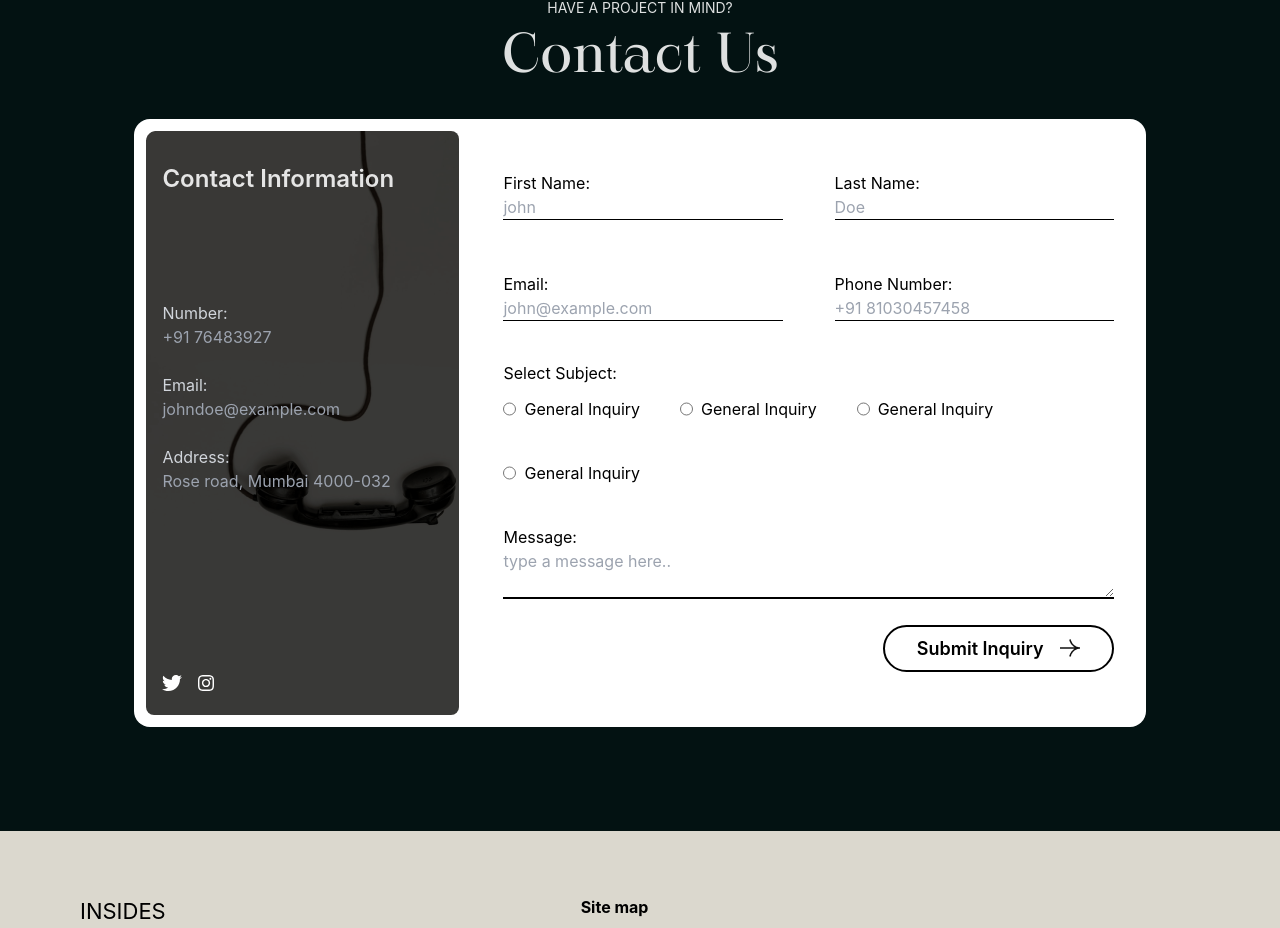
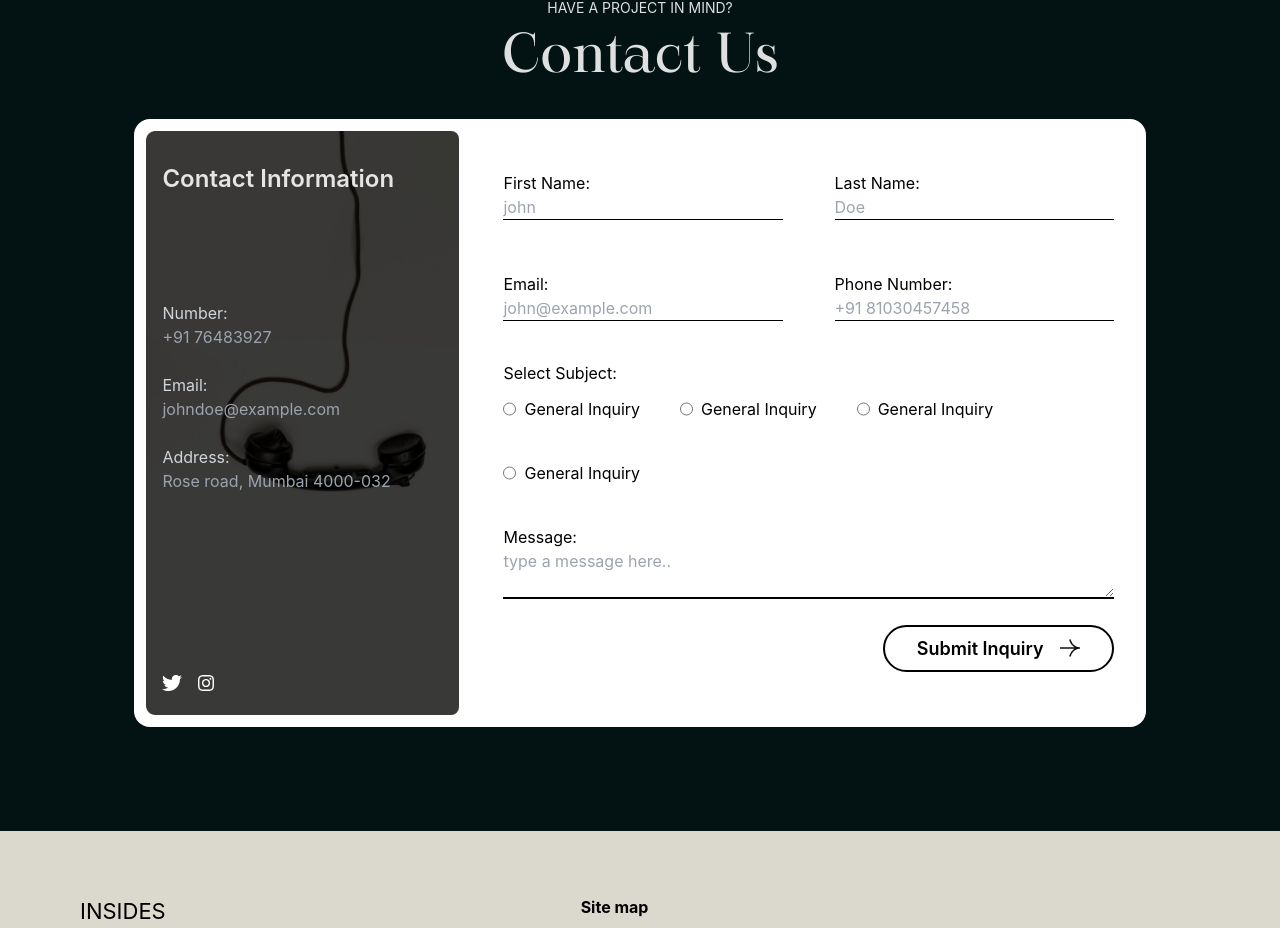
Before and after one commit to NidhiiJ/Insides_website, a React (Vite) app: page / in a window 1280 px wide. Shown: the part 4476-5404 px from the top of the page. Built offline with nearby package versions, Linux system fonts and the light colour scheme.

Commit message:
styles changes

```diff
--- a/src/components/ContactUs.tsx
+++ b/src/components/ContactUs.tsx
@@ -17,7 +17,7 @@ const ContactUs:React.FC<ContactUsProps>  = ({setName}) => {
       </div>
       <div className=" lg:h-[38em] lg:w-[80%] bg-white rounded-2xl grid grid-rows-auto md:grid-cols-3">
         <div id='contact-card' className=" h-full w-full p-3">
-          <div className="bg-contactus-image h-full w-full rounded-lg flex flex-col gap-5 items-start p-2">
+          <div className="bg-contactus-image bg-cover h-full w-full rounded-lg flex flex-col gap-5 items-start p-2">
             <div className=" md:block md:basis-1/4 pl-2 pt-6 font-semibold text-lg md:text-2xl">
               Contact Information
             </div>
--- a/src/components/Navbar.tsx
+++ b/src/components/Navbar.tsx
@@ -59,7 +59,7 @@ const Navbar = () => {
         <div className="burger md:hidden ">
           <img
             src="close-icon.svg"
-            className="h-[30px] transition-all duration-500 ease-in-out"
+            className="h-[30px] w-[30px] transition-all duration-500 ease-in-out"
             alt="close"
             onClick={handleBurgerClick}
           />
--- a/src/components/ReusableComponents/Whyustextcard.tsx
+++ b/src/components/ReusableComponents/Whyustextcard.tsx
@@ -7,7 +7,7 @@ interface CustomProps{
 const Whyustextcard = (props:CustomProps) => {
   return (
     <div className="grid grid-cols-1 gap-2 md:pb-10">
-        <img src={props.imgurl} alt="cant load" className=" md:pb-4 h-[70%] md:h-full overflow-hidden"/>
+        <img src={props.imgurl} alt="cant load" className=" md:pb-4 h-7 md:h-full overflow-hidden"/>
         <div className="font-Poppins text-[18px] md:text-[24px] font-semibold">{props.heading}</div>
         <div className=" max-w-[305px] text-[15px] text-[#AEAEAE]">{props.text}</div>
     </div>
```
